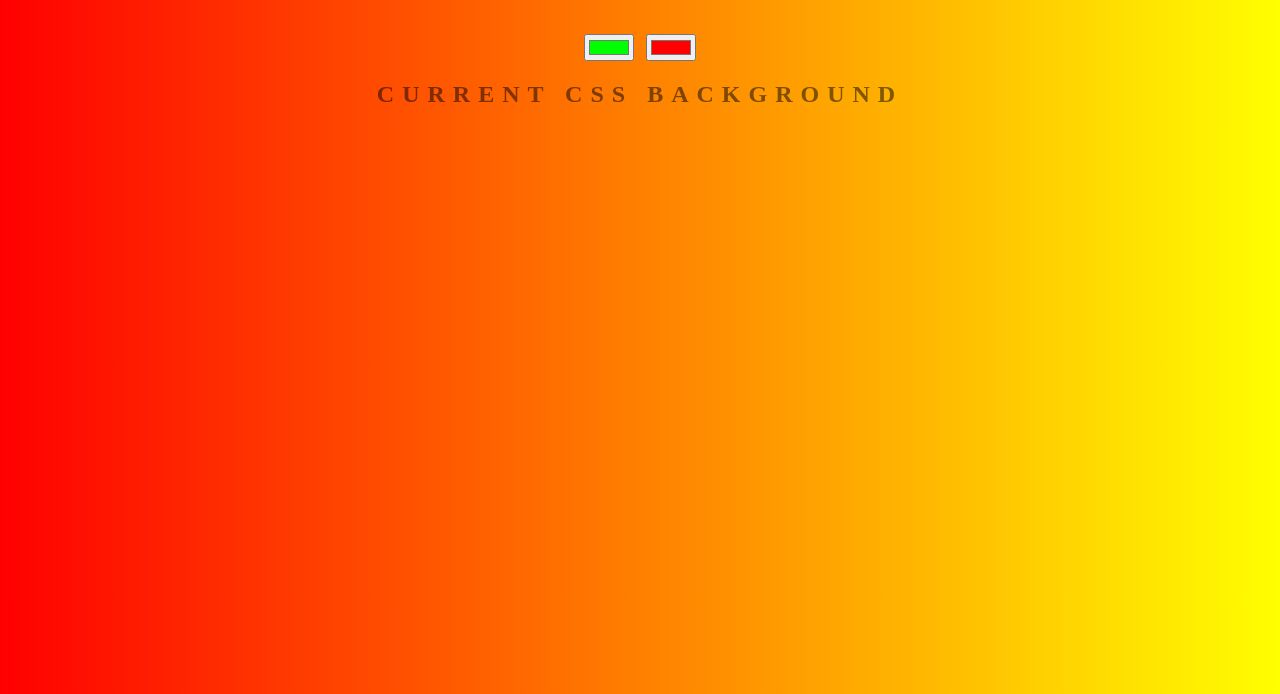
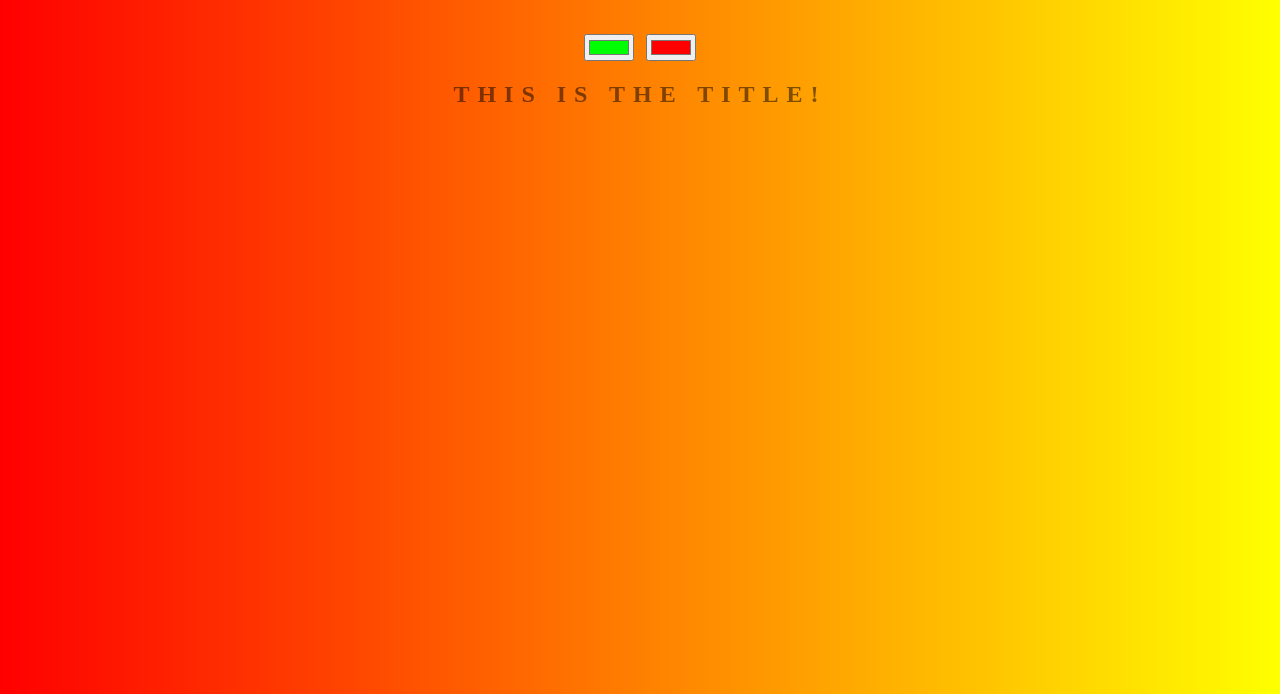
Before and after one commit to doflada/BackgroundGenerator, a plain HTML site: page index.html in a window 1280 px wide. Shown: the part 106-800 px from the top of the page. Drawn offline with Linux system fonts and the light colour scheme.

Commit message:
schimbat headar

```diff
--- a/index.html
+++ b/index.html
@@ -8,7 +8,7 @@
 	<h1>COOL Generator</h1>
 	<input class="color1" type="color" name="color1" value="#00ff00">
 	<input class="color2" type="color" name="color2" value="#ff0000">
-	<h2>Current CSS Background</h2>
+	<h2>This is the title!</h2>
 	<h3></h3>
 	<script type="text/javascript" src="script.js"></script>
 </body>
```
